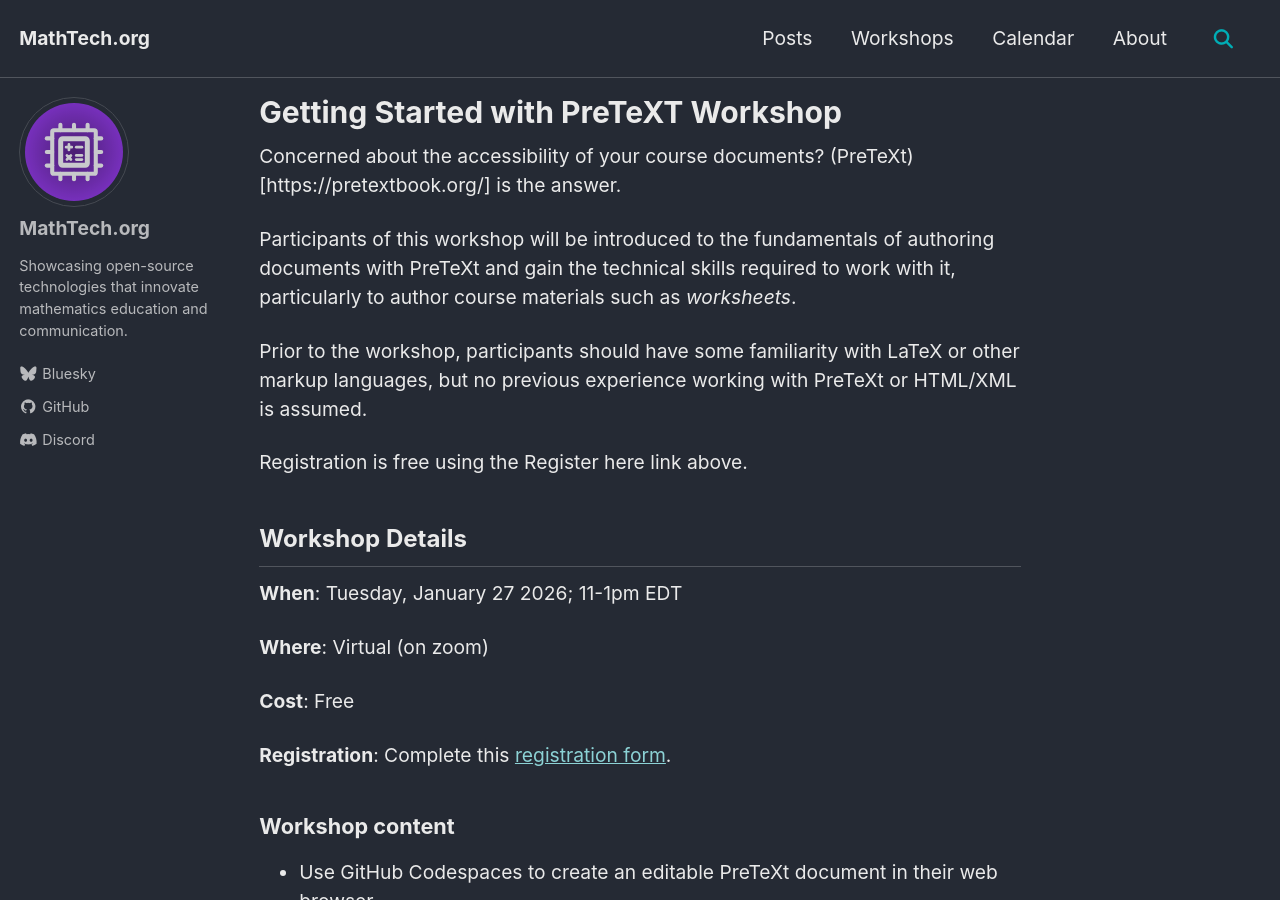
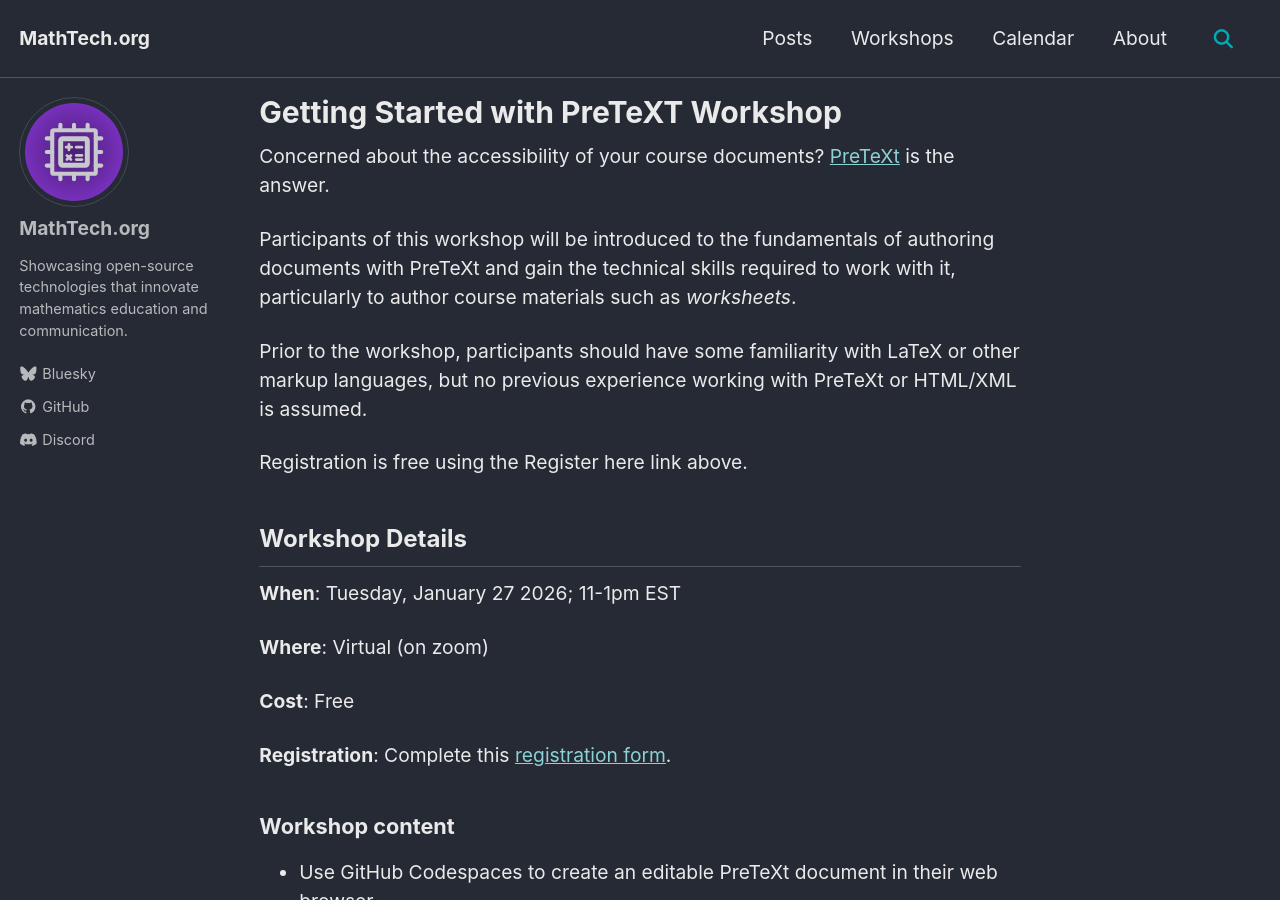
Before and after one commit to mathtechorg/mathtechorg.github.io, a Jekyll site: the page built from _pages/workshops/PreTeXt2026.md, in a window 1280 px wide and 900 px high. Built offline with Jekyll 4.4.1, drawn with Linux system fonts in a browser that asks for light colours; cached includes are drawn as plain includes.

Commit message:
fix errors

```diff
--- a/_pages/workshops/PreTeXt2026.md
+++ b/_pages/workshops/PreTeXt2026.md
@@ -4,7 +4,7 @@
 layout: single
 ---
 
-Concerned about the accessibility of your course documents? (PreTeXt)[https://pretextbook.org/] is the answer.
+Concerned about the accessibility of your course documents? [PreTeXt](https://pretextbook.org/) is the answer.
 
 Participants of this workshop will be introduced to the fundamentals of authoring documents with PreTeXt and gain the technical skills required to work with it, particularly to author course materials such as *worksheets*.
 
@@ -14,7 +14,7 @@
 
 ## Workshop Details
 
-**When**: Tuesday, January 27 2026; 11-1pm EDT
+**When**: Tuesday, January 27 2026; 11-1pm EST
 
 **Where**: Virtual (on zoom)
 
```
Also changed, not shown: _pages/workshops.md (+1 -1 lines).
